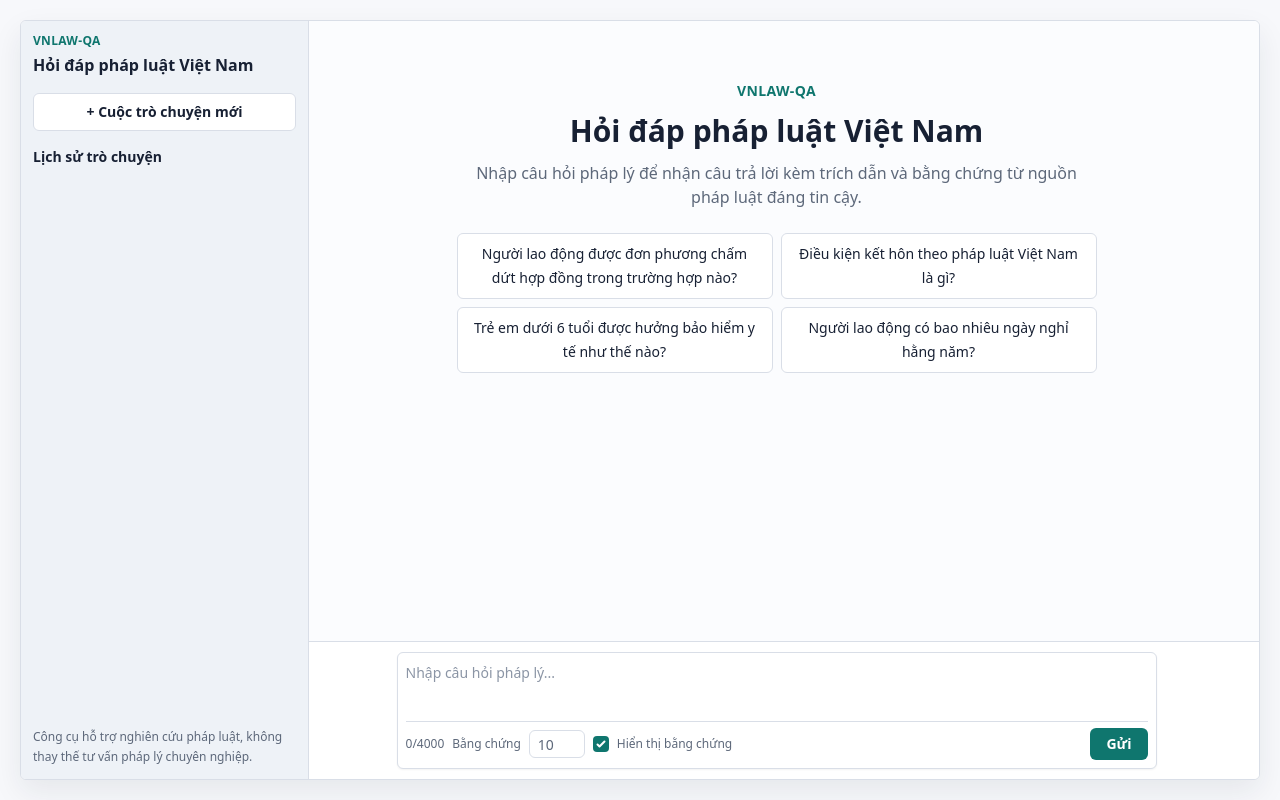
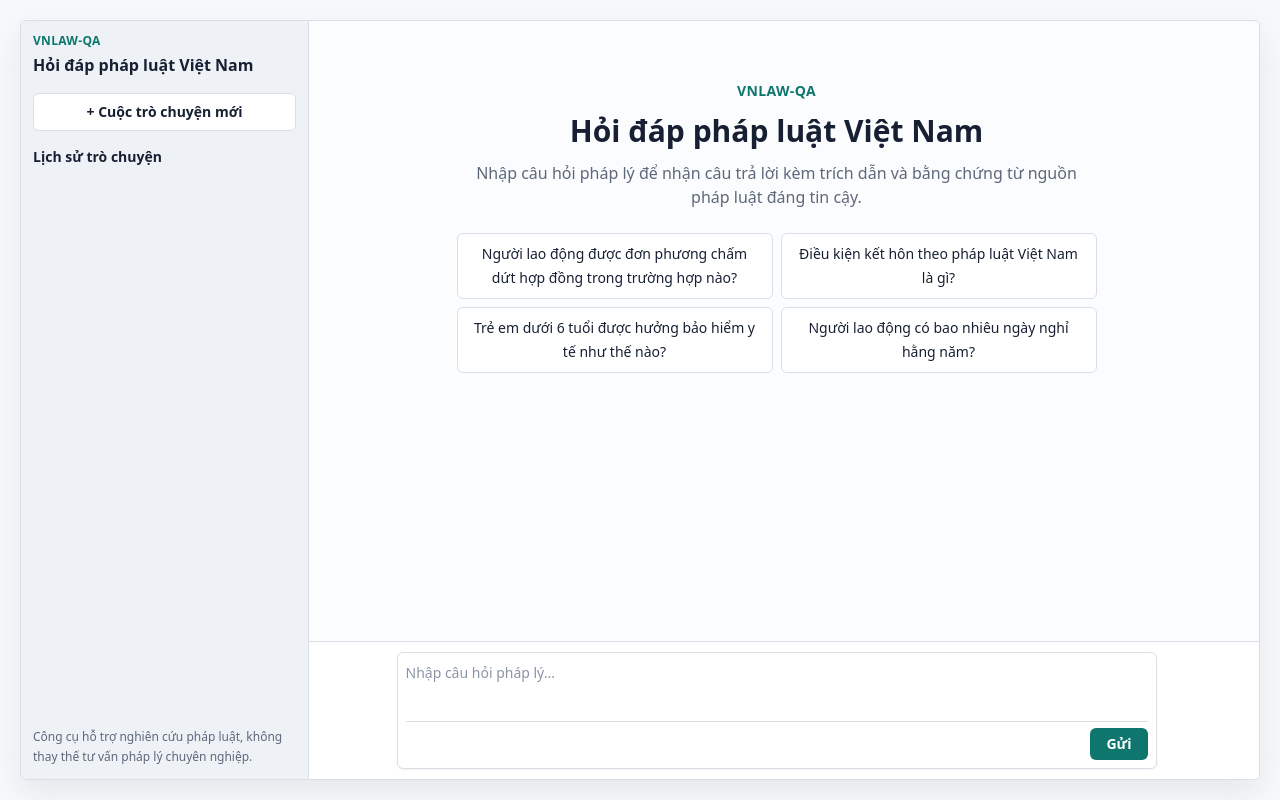
Before and after one commit to TruongQuangPhat/Vietnamese-Legal-Question-Answering-System, a Next.js app in the folder apps/frontend/: page / in a window 1280 px wide. Built offline with nearby package versions, Linux system fonts and the light colour scheme.

Commit message:
feat: simplify composer and add stop control

```diff
--- a/apps/frontend/src/components/legal-qa/ask-form.tsx
+++ b/apps/frontend/src/components/legal-qa/ask-form.tsx
@@ -2,35 +2,30 @@ const MAX_QUESTION_LENGTH = 4000;
 
 type AskFormProps = {
   question: string;
-  topK: number;
-  includeEvidence: boolean;
   isLoading: boolean;
   validationError: string | null;
   onQuestionChange: (value: string) => void;
-  onTopKChange: (value: number) => void;
-  onIncludeEvidenceChange: (value: boolean) => void;
+  onCancel: () => void;
   onSubmit: () => void;
 };
 
 export function AskForm({
   question,
-  topK,
-  includeEvidence,
   isLoading,
   validationError,
   onQuestionChange,
-  onTopKChange,
-  onIncludeEvidenceChange,
+  onCancel,
   onSubmit,
 }: AskFormProps) {
-  const characterCount = question.length;
-  const isOverLimit = characterCount > MAX_QUESTION_LENGTH;
-
   return (
     <form
       className="rounded-md border border-border bg-surface p-2 shadow-sm"
       onSubmit={(event) => {
         event.preventDefault();
+        if (isLoading) {
+          onCancel();
+          return;
+        }
         onSubmit();
       }}
     >
@@ -66,49 +61,17 @@ export function AskForm({
         ) : null}
       </div>
 
-      <div className="mt-1.5 flex flex-col gap-1.5 border-t border-border pt-1.5 sm:flex-row sm:items-center sm:justify-between">
-        <div className="flex flex-wrap items-center gap-2">
-          <span
-            className={`text-xs ${isOverLimit ? "text-[#a93434]" : "text-muted"}`}
-          >
-            {characterCount}/{MAX_QUESTION_LENGTH}
-          </span>
-
-          <label
-            className="flex items-center gap-2 text-xs font-medium text-muted"
-            htmlFor="top-k"
-          >
-            Bằng chứng
-            <input
-              id="top-k"
-              className="h-7 w-14 rounded-md border-border px-2 py-1 text-sm focus:border-primary focus:ring-primary"
-              disabled={isLoading}
-              max={20}
-              min={1}
-              onChange={(event) => onTopKChange(Number(event.target.value))}
-              type="number"
-              value={topK}
-            />
-          </label>
-
-          <label className="flex items-center gap-2 text-xs font-medium text-muted">
-            <input
-              checked={includeEvidence}
-              className="rounded border-border text-primary focus:ring-primary"
-              disabled={isLoading}
-              onChange={(event) => onIncludeEvidenceChange(event.target.checked)}
-              type="checkbox"
-            />
-            Hiển thị bằng chứng
-          </label>
-        </div>
-
+      <div className="mt-1.5 flex justify-end border-t border-border pt-1.5">
         <button
-          className="rounded-md bg-primary px-4 py-1.5 text-sm font-semibold text-white transition hover:bg-[#0c625b] disabled:cursor-not-allowed disabled:opacity-60"
-          disabled={isLoading}
+          aria-label={isLoading ? "Dừng tạo câu trả lời" : "Gửi câu hỏi"}
+          className={`rounded-md px-4 py-1.5 text-sm font-semibold text-white transition ${
+            isLoading
+              ? "bg-[#8a3b3b] hover:bg-[#743232]"
+              : "bg-primary hover:bg-[#0c625b]"
+          }`}
           type="submit"
         >
-          {isLoading ? "Đang gửi..." : "Gửi"}
+          {isLoading ? "Dừng" : "Gửi"}
         </button>
       </div>
     </form>
--- a/apps/frontend/src/components/legal-qa/legal-qa-workspace.tsx
+++ b/apps/frontend/src/components/legal-qa/legal-qa-workspace.tsx
@@ -23,17 +23,22 @@ import { ChatSidebar } from "./chat-sidebar";
 import type { ChatMessage, Conversation } from "./chat-types";
 
 const MAX_QUESTION_LENGTH = 4000;
-const DEFAULT_TOP_K = 10;
+const DEFAULT_TOP_K = 5;
+const DEFAULT_INCLUDE_EVIDENCE = true;
 const DEFAULT_CONVERSATION_TITLE = "Cuộc trò chuyện mới";
 const TITLE_MAX_LENGTH = 56;
 const MAX_ASK_CONTEXT_MESSAGES = 6;
 const MAX_ASK_CONTEXT_MESSAGE_LENGTH = 2000;
 const CHAT_CONTENT_CONTAINER = "mx-auto w-full max-w-[760px]";
 
+type ActiveAskRequest = {
+  controller: AbortController;
+  conversationId: string;
+  assistantMessageId: string;
+};
+
 export function LegalQAWorkspace() {
   const [question, setQuestion] = useState("");
-  const [topK, setTopK] = useState(DEFAULT_TOP_K);
-  const [includeEvidence, setIncludeEvidence] = useState(true);
   const [validationError, setValidationError] = useState<string | null>(null);
   const [conversations, setConversations] = useState<Conversation[]>([]);
   const [activeConversationId, setActiveConversationId] = useState<string | null>(null);
@@ -45,6 +50,7 @@ export function LegalQAWorkspace() {
   );
   const backendMessageQueuesRef = useRef(new Map<string, Promise<void>>());
   const deletedConversationIdsRef = useRef(new Set<string>());
+  const activeAskRequestRef = useRef<ActiveAskRequest | null>(null);
 
   useEffect(() => {
     const storedConversations = loadConversations();
@@ -77,7 +83,7 @@ export function LegalQAWorkspace() {
 
   async function submitQuestion() {
     const trimmedQuestion = question.trim();
-    const validationMessage = validateQuestion(trimmedQuestion, question.length, topK);
+    const validationMessage = validateQuestion(trimmedQuestion, question.length);
     if (validationMessage) {
       setValidationError(validationMessage);
       return;
@@ -94,6 +100,7 @@ export function LegalQAWorkspace() {
     const backendConversationId = activeConversation?.backendConversationId;
     const conversationContext = prepareRecentConversationContext(activeMessages);
     const timestamp = new Date().toISOString();
+    const askController = new AbortController();
 
     setActiveConversationId(conversationId);
     setConversations((currentConversations) =>
@@ -104,14 +111,21 @@ export function LegalQAWorkspace() {
         timestamp,
       ),
     );
+    activeAskRequestRef.current = {
+      controller: askController,
+      conversationId,
+      assistantMessageId: assistantMessage.id,
+    };
     const answerRequest = askLegalQuestion({
       question: trimmedQuestion,
       conversation_id: backendConversationId,
       conversation_context:
         conversationContext.length > 0 ? conversationContext : undefined,
-      top_k: topK,
-      include_evidence: includeEvidence,
+      top_k: DEFAULT_TOP_K,
+      include_evidence: DEFAULT_INCLUDE_EVIDENCE,
       include_debug: false,
+    }, {
+      signal: askController.signal,
     });
     startBestEffortMessageSync(
       conversationId,
@@ -144,6 +158,16 @@ export function LegalQAWorkspace() {
         answer.answer,
       );
     } catch (error) {
+      if (isAbortError(error)) {
+        setConversations((currentConversations) =>
+          removeConversationMessage(
+            currentConversations,
+            conversationId,
+            assistantMessage.id,
+          ),
+        );
+        return;
+      }
       const errorMessage = toUserFacingError(error);
       setConversations((currentConversations) =>
         updateConversationMessage(
@@ -157,7 +181,31 @@ export function LegalQAWorkspace() {
           },
         ),
       );
+    } finally {
+      if (
+        activeAskRequestRef.current?.conversationId === conversationId &&
+        activeAskRequestRef.current.assistantMessageId === assistantMessage.id
+      ) {
+        activeAskRequestRef.current = null;
+      }
     }
+  }
+
+  function cancelActiveQuestion() {
+    const activeAskRequest = activeAskRequestRef.current;
+    if (!activeAskRequest) {
+      return;
+    }
+
+    activeAskRequest.controller.abort();
+    activeAskRequestRef.current = null;
+    setConversations((currentConversations) =>
+      removeConversationMessage(
+        currentConversations,
+        activeAskRequest.conversationId,
+        activeAskRequest.assistantMessageId,
+      ),
+    );
   }
 
   function startBestEffortMessageSync(
@@ -453,9 +501,8 @@ export function LegalQAWorkspace() {
           <div className="shrink-0 overflow-y-auto border-t border-border bg-surface px-4 py-2.5 [scrollbar-gutter:stable] md:px-6">
             <div className={CHAT_CONTENT_CONTAINER}>
               <AskForm
-                includeEvidence={includeEvidence}
                 isLoading={isLoading}
-                onIncludeEvidenceChange={setIncludeEvidence}
+                onCancel={cancelActiveQuestion}
                 onQuestionChange={(value) => {
                   setQuestion(value);
                   if (validationError) {
@@ -463,9 +510,7 @@ export function LegalQAWorkspace() {
                   }
                 }}
                 onSubmit={submitQuestion}
-                onTopKChange={setTopK}
                 question={question}
-                topK={topK}
                 validationError={validationError}
               />
             </div>
@@ -571,6 +616,26 @@ function removeBackendConversationId(
   });
 }
 
+function removeConversationMessage(
+  conversations: Conversation[],
+  conversationId: string,
+  messageId: string,
+): Conversation[] {
+  return sortConversations(
+    conversations.map((conversation) => {
+      if (conversation.id !== conversationId) {
+        return conversation;
+      }
+
+      return {
+        ...conversation,
+        updatedAt: new Date().toISOString(),
+        messages: conversation.messages.filter((message) => message.id !== messageId),
+      };
+    }),
+  );
+}
+
 function createUserMessage(content: string): ChatMessage {
   return {
     id: createMessageId(),
@@ -663,16 +728,12 @@ function createMessageId(): string {
 function validateQuestion(
   trimmedQuestion: string,
   questionLength: number,
-  topK: number,
 ): string | null {
   if (!trimmedQuestion) {
     return "Vui lòng nhập câu hỏi pháp luật.";
   }
   if (questionLength > MAX_QUESTION_LENGTH) {
     return "Câu hỏi vượt quá giới hạn 4000 ký tự.";
-  }
-  if (!Number.isInteger(topK) || topK < 1 || topK > 20) {
-    return "Số bằng chứng tối đa phải nằm trong khoảng 1-20.";
   }
   return null;
 }
@@ -701,3 +762,7 @@ function warnBackendSyncFailure(
 function isMissingBackendConversation(error: unknown): boolean {
   return error instanceof ConversationApiError && error.status === 404;
 }
+
+function isAbortError(error: unknown): boolean {
+  return error instanceof DOMException && error.name === "AbortError";
+}
--- a/apps/frontend/src/lib/legal-qa-client.ts
+++ b/apps/frontend/src/lib/legal-qa-client.ts
@@ -10,6 +10,7 @@ const LEGAL_QA_ASK_PATH = "/api/v1/legal-qa/ask";
 type LegalQAClientOptions = {
   apiBaseUrl?: string;
   fetcher?: typeof fetch;
+  signal?: AbortSignal;
 };
 
 export class ApiRequestError extends Error {
@@ -44,6 +45,7 @@ export async function askLegalQuestion(
     response = await fetcher(joinApiPath(apiBaseUrl, LEGAL_QA_ASK_PATH), {
       method: "POST",
       headers,
+      signal: options.signal,
       body: JSON.stringify({
         question: request.question,
         conversation_id: request.conversation_id,
@@ -53,7 +55,10 @@ export async function askLegalQuestion(
         include_debug: request.include_debug,
       }),
     });
-  } catch {
+  } catch (error) {
+    if (isAbortError(error)) {
+      throw error;
+    }
     throw new ApiRequestError(
       "Unable to reach the Legal QA API.",
       undefined,
@@ -79,3 +84,7 @@ export async function askLegalQuestion(
     );
   }
 }
+
+function isAbortError(error: unknown): boolean {
+  return error instanceof DOMException && error.name === "AbortError";
+}
```
Also changed, not shown: 2 other files (tests, documents, lock files or other folders).
